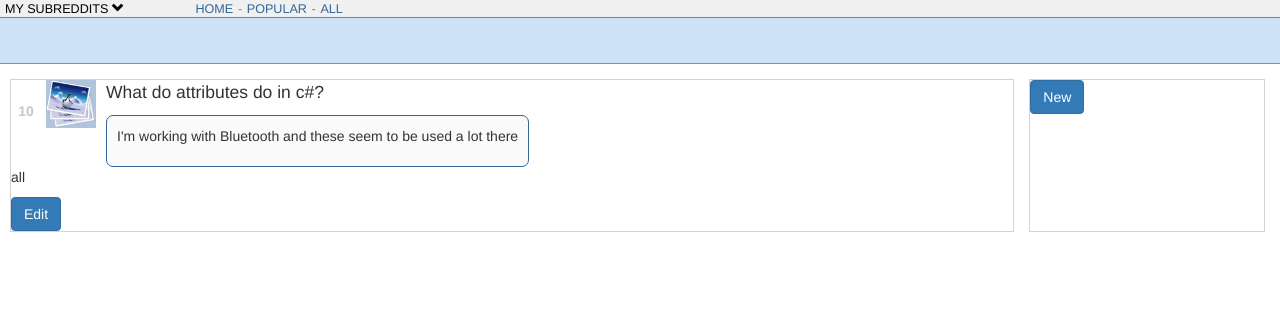
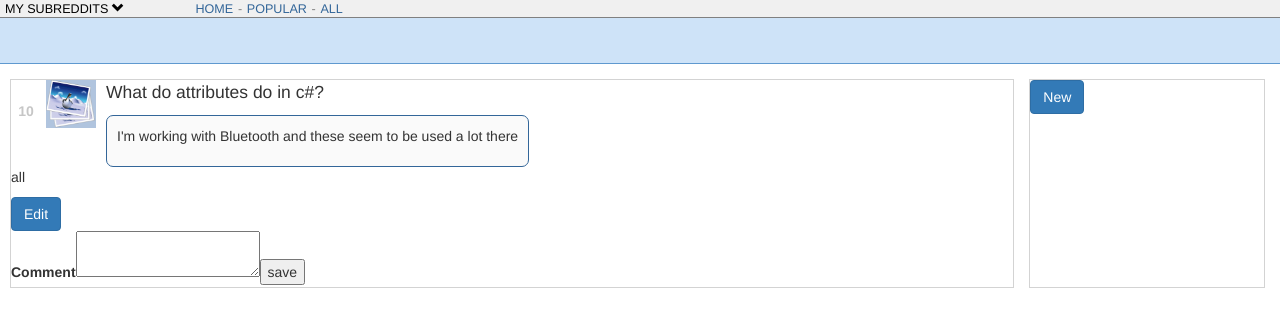
Before and after one commit to grepcats/faux-reddit, an Angular app: page /posts/1 in a window 1280 px wide. Shown: the top 326 px of the page. Built offline with nearby package versions, Linux system fonts and the light colour scheme; grey boxes are pictures that could not be loaded.

Commit message:
add ability to comment on posts

```diff
--- a/src/app/models/comment.model.ts
+++ b/src/app/models/comment.model.ts
@@ -1,3 +1,3 @@
 export class Comment {
-  constructor(public text: string, public timestamp: string){}
+  constructor(public postId: number, public text: string, public timestamp: Date){}
 }
--- a/src/app/post-detail/post-detail.component.css
+++ b/src/app/post-detail/post-detail.component.css
@@ -59,3 +59,9 @@ img {
   padding: 10px;
   margin-right: 10px;
 }
+
+.timestamp {
+  font-size: small;
+  font-style: italic;
+  color: #B8B8B8;
+}
--- a/src/app/post-detail/post-detail.component.html
+++ b/src/app/post-detail/post-detail.component.html
@@ -26,3 +26,14 @@
   <button class="btn btn-primary" routerLink="/posts/{{postToDisplay.id}}/edit">Edit</button>
 
 </div>
+<div class="comment-section">
+  <div class="new-comment">
+    <label for="comment-text">Comment</label>
+    <textarea name="comment-text" #commentText></textarea>
+    <button (click)="addComment(commentText.value)">save</button>
+  </div>
+  <div class="the-comments">
+    <p *ngFor="let comment of comments">{{comment.text}} <span class="timestamp">{{comment.timestamp}}</span></p>
+
+  </div>
+</div>
--- a/src/app/post-detail/post-detail.component.ts
+++ b/src/app/post-detail/post-detail.component.ts
@@ -4,6 +4,7 @@ import { Location } from '@angular/common';
 import { Post } from '../models/post.model';
 import { PostService } from '../post.service';
 import { Router } from '@angular/router';
+import { Comment } from '../models/comment.model';
 
 @Component({
   selector: 'app-post-detail',
@@ -15,6 +16,7 @@ export class PostDetailComponent implements OnInit {
 
   postId: number;
   postToDisplay: Post;
+  comments: Comment[] = [];
 
   constructor(
     private route: ActivatedRoute,
@@ -40,4 +42,12 @@ export class PostDetailComponent implements OnInit {
     this.postService.downvotePostById(postId);
     //console.log(this.postService.getPostById(postId).downvotes)
   }
+
+  addComment(commentText: string) {
+    let timestamp = new Date;
+    let newComment = new Comment(this.postToDisplay.id, commentText, timestamp);
+    console.log(newComment);
+    this.comments.push(newComment);
+    console.log(this.comments);
+  }
 }
```
